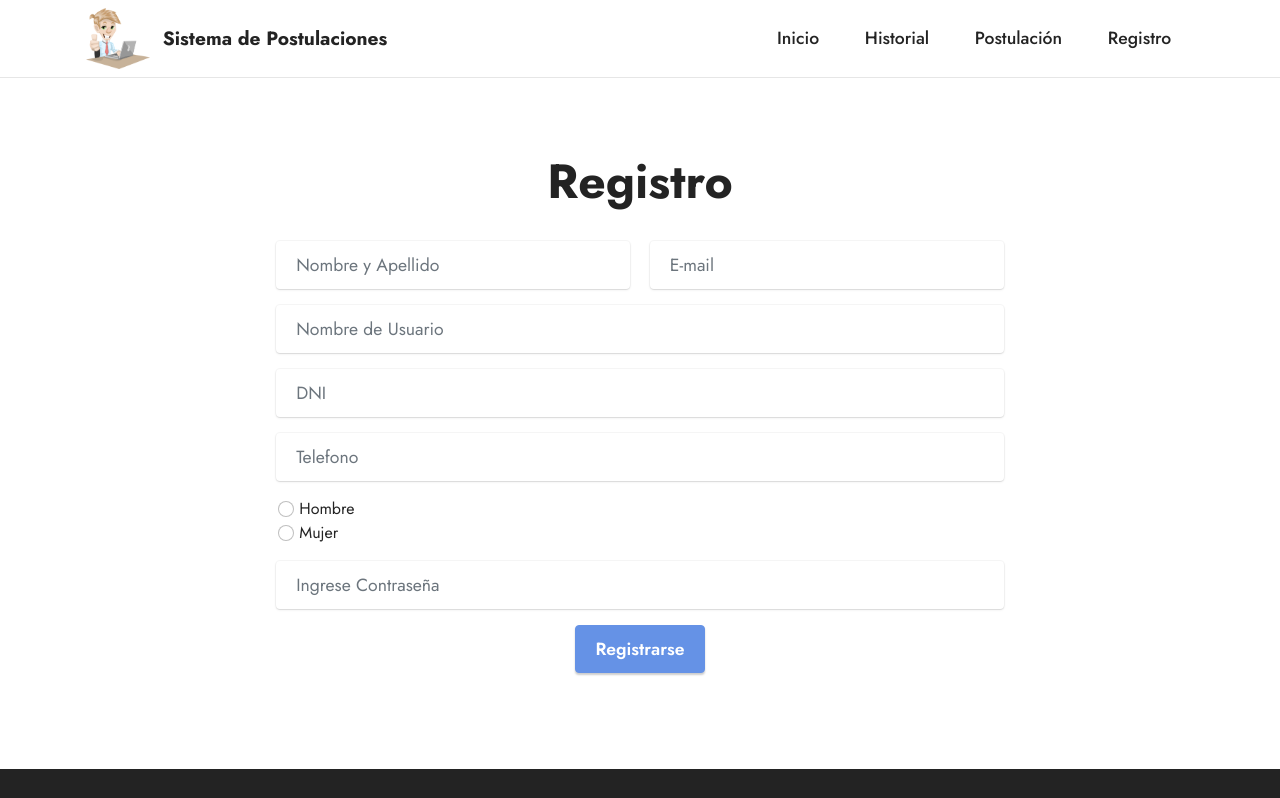
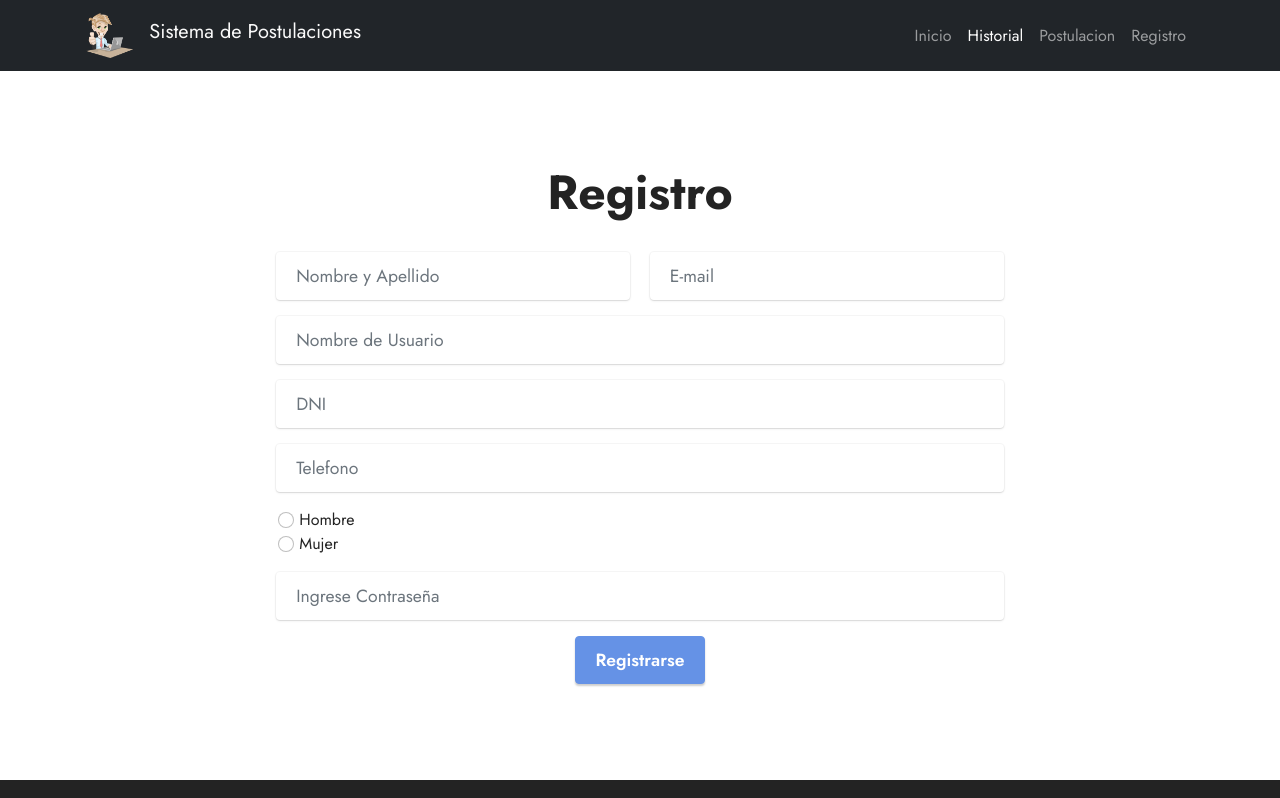
Before and after one commit to FranLeo98/HIA_2022_Experiencia-de-Usuario, a plain HTML site: page registro.html in a window 1280 px wide. Shown: the top 798 px of the page. Drawn offline with Linux system fonts and the light colour scheme.

Commit message:
holaa fran te caes a los pedazo

```diff
--- a/registro.html
+++ b/registro.html
@@ -31,38 +31,25 @@
 </head>
 <body>
 
-  <section data-bs-version="5.1" class="menu cid-s48OLK6784" once="menu" id="menu1-q">
-
-    <nav class="navbar navbar-dropdown navbar-fixed-top navbar-expand-lg">
+    <section>
+        <nav class="navbar navbar-expand-lg navbar-dark bg-dark static-top">
             <div class="container">
-            <div class="navbar-brand">
-                <span class="navbar-logo">
-                    <a href="https://mobiri.se">
-                        <img src="assets/images/mbr-181x172.png" alt="Mobirise Website Builder" style="height: 3.8rem;">
+              <a class="navbar-brand" href="#">
+                <img src="assets/images/mbr-181x172.png" alt="..." height="45">
               </a>
-                </span>
-                <span class="navbar-caption-wrap"><a class="navbar-caption text-black display-7" href="inicio.html">Sistema de Postulaciones</a></span>
-            </div>
-            <button class="navbar-toggler" type="button" data-toggle="collapse" data-bs-toggle="collapse" data-target="#navbarSupportedContent" data-bs-target="#navbarSupportedContent" aria-controls="navbarNavAltMarkup" aria-expanded="false" aria-label="Toggle navigation">
-                <div class="hamburger">
-                    <span></span>
-                    <span></span>
-                    <span></span>
-                    <span></span>
-                </div>
+              <h5 class="text-white">Sistema de Postulaciones</h5>
+              <button class="navbar-toggler" type="button" data-bs-toggle="collapse" data-bs-target="#navbarSupportedContent" aria-controls="navbarSupportedContent" aria-expanded="false" aria-label="Toggle navigation">
+                <span class="navbar-toggler-icon"></span>
               </button>
               <div class="collapse navbar-collapse" id="navbarSupportedContent">
-                <ul class="navbar-nav nav-dropdown nav-right" data-app-modern-menu="true">
-                    <li class="nav-item"><a class="nav-link link text-black display-4" href="inicio.html">Inicio</a></li>
-                    <li class="nav-item"><a class="nav-link link text-black display-4" href="historial.html">Historial</a></li>
-                    <li class="nav-item"><a class="nav-link link text-black display-4" href="postulacion.html">Postulación</a></li>
-                    <li class="nav-item"><a class="nav-link link text-black display-4" href="registro.html">Registro</a></li>
-                </ul>
-
+                <ul class="navbar-nav ms-auto">
+                  <li class="nav-item"><a class="nav-link" aria-current="page" href="inicio.html">Inicio</a></li>
+                  <li class="nav-item"><a class="nav-link active" aria-current="page" href="historial.html">Historial</a></li>
+                  <li class="nav-item"><a class="nav-link" aria-current="page" href="postulacion.html">Postulacion</a></li>
+                  <li class="nav-item"><a class="nav-link" aria-current="page" href="registro.html">Registro</a></li>
               </div>
             </div>
           </nav>
-
     </section>
 
 <section data-bs-version="5.1" class="form5 cid-tlXMIkr9p0" id="form5-s">
```
Also changed, not shown: postulacion.html (+12 -24 lines). Lines whose indentation alone changed are shown as unchanged.
